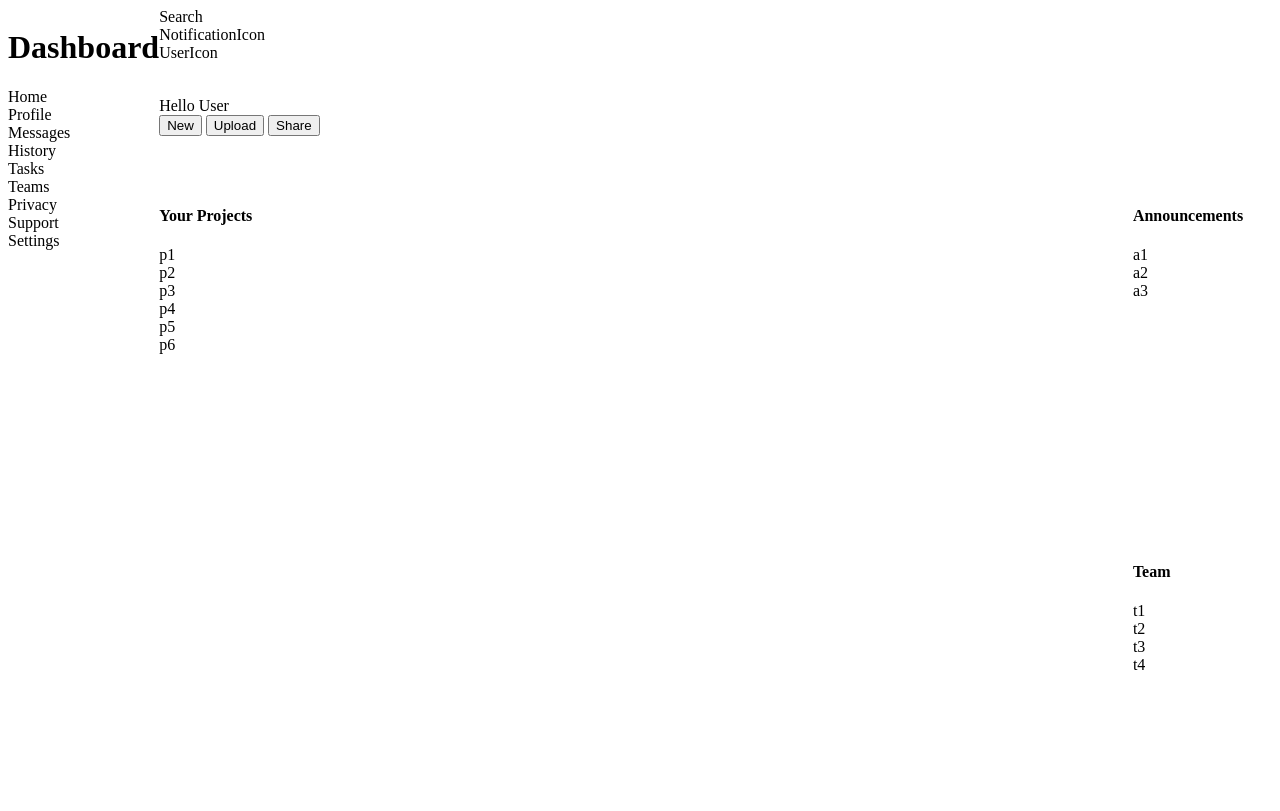
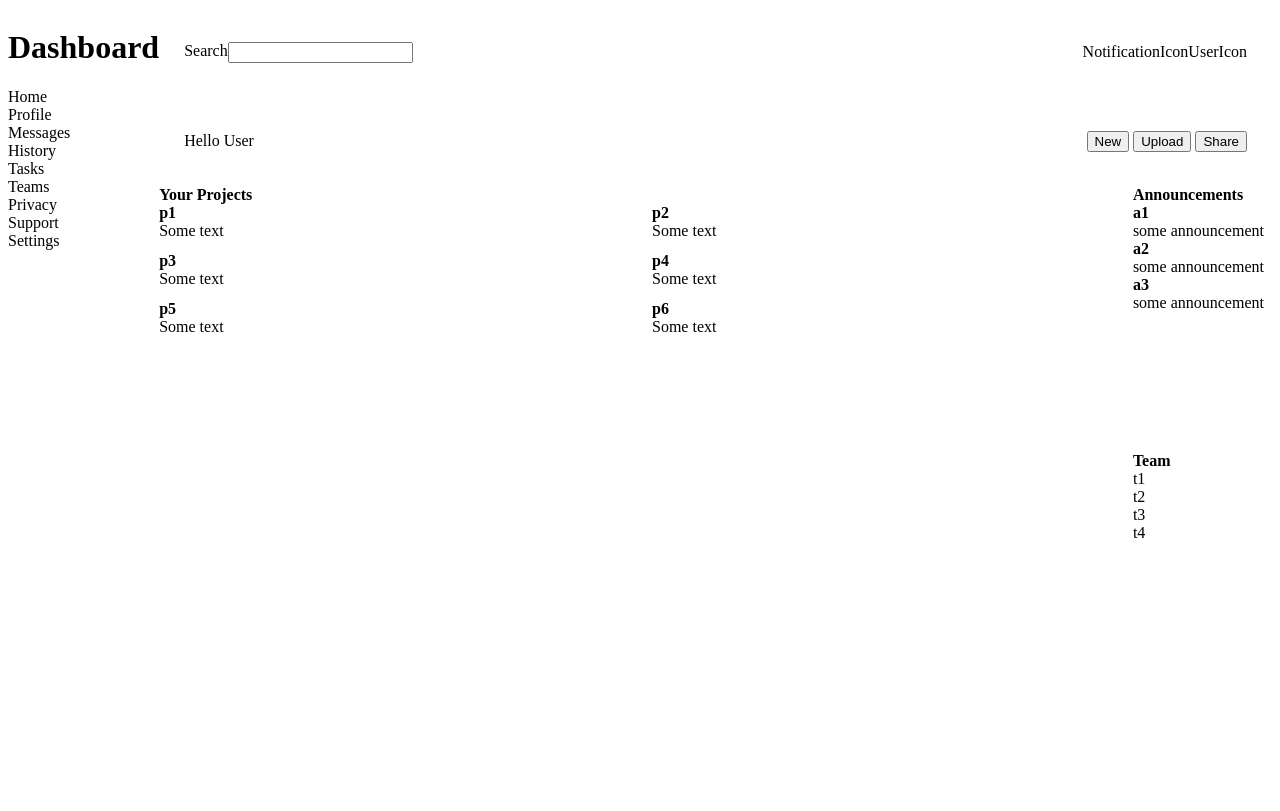
Before and after one commit to hanumanghi/admin-dashboard, a plain HTML site: page index.html in a window 1280 px wide. Drawn offline with Linux system fonts and the light colour scheme.

Commit message:
Completed skeleton layout

```diff
--- a/index.html
+++ b/index.html
@@ -20,30 +20,68 @@
             <div>Settings</div>
         </div>
         <div class="searchbar">
+            <div class="search">
                 <div>Search</div>
+                <label for="search">
+                <input type="text">
+                </label>
+            </div>
+            <div class="search icon">
                 <div>NotificationIcon</div>
              <div>UserIcon</div>
             </div>
+        </div>
         <div class="introbar">
             <div>Hello User</div>
+            <div class="userbutton">
                 <button>New</button>
                 <button>Upload</button>
                 <button>Share</button>
             </div>
-        <div class="projects">
+        </div>
+        <div class="mainpage">
             <h4>Your Projects</h4>
-             <div>p1</div>
-            <div>p2</div>
-            <div>p3</div>
-            <div>p4</div>
-            <div>p5</div>
-            <div>p6</div>
+            <div class="projectsection">
+                <div class="project">
+                    <h4>p1</h4>
+                    <p>Some text </p>
+                </div>
+                <div class="project">
+                    <h4>p2</h4>
+                    <p>Some text</p>
+                </div>
+                <div class="project">
+                        <h4>p3</h4>
+                         <p>Some text</p>
+                </div>
+                <div class="project">
+                    <h4>p4</h4>
+                        <p>Some text</p>
+                </div>
+                <div class="project">
+                    <h4>p5</h4>
+                        <p>Some text</p>
+                </div>
+                <div class="project">
+                    <h4>p6</h4>
+                        <p>Some text</p>
+                </div>
+            </div>
         </div>
         <div class="announcements">
             <h4>Announcements</h4>
-            <div>a1</div>
-            <div>a2</div>
-            <div>a3</div>
+            <div>
+                <h4>a1</h4>
+                    <p>some announcement</p>
+            </div>
+            <div>
+                <h4>a2</h4>
+                    <p>some announcement</p>
+            </div>
+            <div>
+                <h4>a3</h4>
+                    <p>some announcement</p>
+            </div>
         </div>
         <div class="team">
             <h4>Team</h4>
--- a/style.css
+++ b/style.css
@@ -12,14 +12,39 @@
 
 .searchbar{
     grid-column: 2/10;
+    display: flex;
+    justify-content: space-between;
+    align-items: center;
+    padding: 25px;
+}
+
+.search{
+    display: flex;
+    flex-direction: row;
+}
+
+.icon{
+    display: flex;
+    justify-content: space-between;
 }
 
 .introbar{
     grid-column: 2/10;
+    display: flex;
+    justify-content: space-between;
+    align-items: center;
+    padding: 25px;
 }
 
-.projects{
-    grid-area: 3/2/10/6;
+.mainpage{
+    grid-area: 3/2/10/9;
+}
+
+.projectsection{
+    display: grid;
+    grid-template-columns: repeat(2, 1fr);
+    grid-template-rows: repeat(3, 1fr);
+    gap: 12px
 }
 
 .announcements{
@@ -29,5 +54,13 @@
 
 .team{
     grid-column: 9;
-    grid-row: 7/9;
+    grid-row: 6/9;
 }
+
+h4{
+    margin: 0px;
+}
+
+p{
+    margin: 0px;
+}
```
Lines whose indentation alone changed are shown as unchanged.
